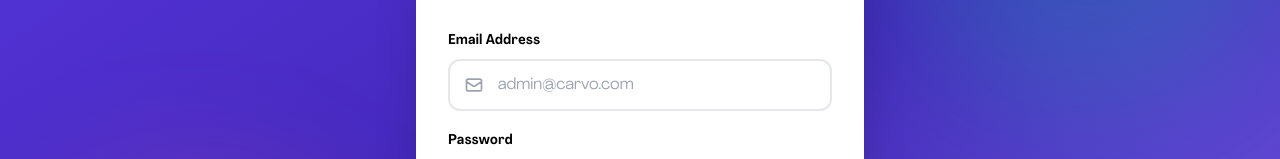
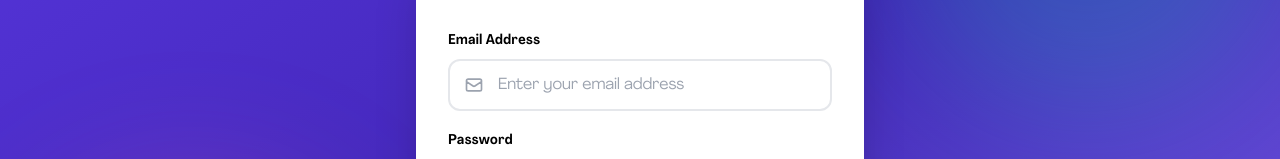
Before and after one commit to tejjzakaria/Carvo-Rentals, a Next.js app: page /app/signin in a window 1280 px wide. Shown: the part 275-434 px from the top of the page. Built offline with nearby package versions, Linux system fonts and the light colour scheme; no server answers; the database is empty.

Commit message:
fix: sign in page minor changes

```diff
--- a/app/app/signin/page.tsx
+++ b/app/app/signin/page.tsx
@@ -119,7 +119,7 @@ export default function AdminSignInPage() {
                   onChange={handleChange}
                   required
                   className='w-full pl-12 pr-4 py-3 border-2 border-gray-200 rounded-xl focus:border-primary focus:outline-none transition-colors text-[#000000] placeholder:text-gray-400'
-                  placeholder='admin@carvo.com'
+                  placeholder='Enter your email address'
                 />
               </div>
             </div>
```
